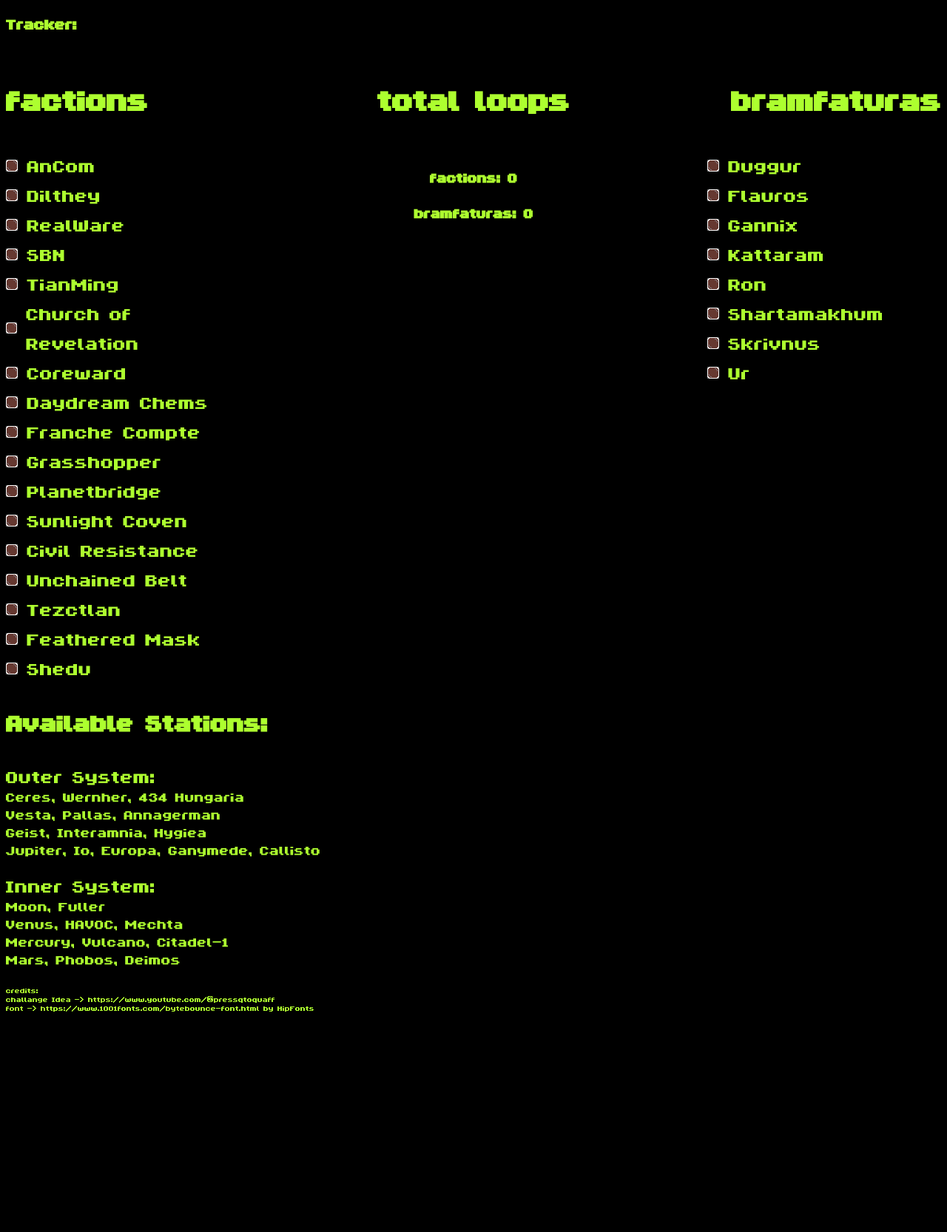
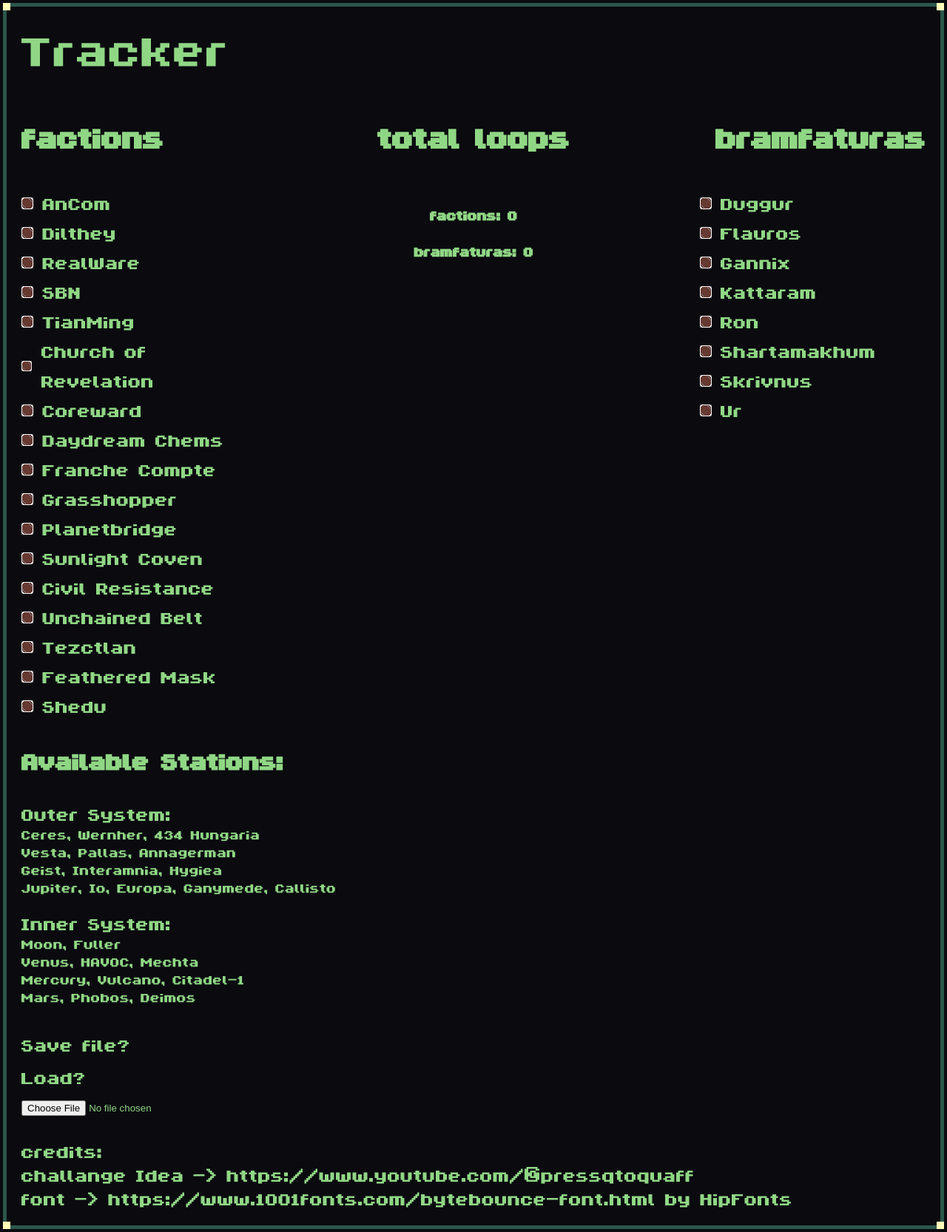
Before and after one commit to BearWithMePlease/root, a plain HTML site: page qmorphRouge/tracker.html in a window 1280 px wide. Shown: the whole page at 74% size. Before the commit the page ends 1378 px from the top, so only its background shows below. Drawn offline with Linux system fonts and the light colour scheme.

Commit message:
cosmetic change to mimmic ingame textbox style

```diff
--- a/qmorphRouge/scripts/script.js
+++ b/qmorphRouge/scripts/script.js
@@ -189,9 +189,26 @@ function exportButtonStates() {
         loopCounter: loopCounter
     };
 
-    const jsonStates = JSON.stringify(combinedStates);
+    const jsonStates = JSON.stringify(combinedStates, null, 2);
     console.log(jsonStates);
+
+    const blob = new Blob([jsonStates], { type: 'application/json' });
+    const link = document.createElement('a');
+    link.href = URL.createObjectURL(blob);
+    link.download = 'buttonStates.json'; // Set the file name
+
+    // Programmatically click the link to trigger the download
+    link.click();
+
+    // Clean up the URL object
+    URL.revokeObjectURL(link.href);
+
 }
+
+document.getElementById('downloadSave').addEventListener('click', function(event) {
+    event.preventDefault();
+    exportButtonStates();
+});
 
 
 function importButtonStates(jsonString) {
@@ -206,6 +223,19 @@ function importButtonStates(jsonString) {
     updateButtonVisualState()
     updateLoopCounter()
 }
+
+document.getElementById('fileInput').addEventListener('change', function(event) {
+    const file = event.target.files[0];
+    if (file) {
+        const reader = new FileReader();
+        reader.onload = function(e) {
+            const jsonString = e.target.result;
+            importButtonStates(jsonString);
+        };
+        reader.readAsText(file);
+    }
+});
+
 
 
 // update until
--- a/qmorphRouge/scripts/style.css
+++ b/qmorphRouge/scripts/style.css
@@ -7,34 +7,89 @@
 
 body {
     font-family: 'ByteBounce Font', sans-serif;
-    background-color: black;
-    color: greenyellow;
+    border: 5px solid #2a574a;
+    margin: 4px;
+    padding: 20px;
+    background-color: #0a0a0f;
+    color: #90d785;
+    position:relative;
+}
+
+.corner-dot {
+    position: absolute;
+    width: 10px;
+    height: 10px;
+    background-color: #fffdb8;
+}
+
+.corner-dot.top-left {
+    top: -5px;
+    left: -5px;
+}
+
+.corner-dot.top-right {
+    top: -5px;
+    right: -5px;
+}
+
+.corner-dot.bottom-left {
+    bottom: -5px;
+    left: -5px;
+}
+
+.corner-dot.bottom-right {
+    bottom: -5px;
+    right: -5px;
 }
 
 
 .button-container {
-    display: flex; /* Use flexbox to align items horizontally */
-    align-items: center; /* Center items vertically */
+    display: flex;
+    align-items: center;
 }
 
 .image-button {
     display: flex;
     align-items: center;
-    justify-content: center; /* Center the image */
+    justify-content: center;
     border: none;
-    background-color: transparent; /* Make background transparent */
+    background-color: transparent;
     cursor: pointer;
-    padding: 0; /* Remove padding */
-    outline: none; /* Remove outline on focus */
+    padding: 0;
+    outline: none;
 }
 
 .button-image {
-    width: 100%; /* Make image fill the button */
-    height: auto; /* Maintain aspect ratio */
-    display: block; /* Remove bottom space */
+    width: 100%;
+    height: auto;
+    display: block;
 }
 
 
+.miniheader{
+    font-size: 40px;
+}
+
+.stationText{
+    font-size: 30px;
+}
+
+a {
+    color: #90d785;
+    text-decoration: none;
+}
+
+a:hover {
+    color: #b8f1b8;
+}
+
+a:visited {
+    color: #90d785;
+}
+
+.bigHeader {
+    font-size: 100px;
+}
 /* div pattern for web */
 
 .container {
@@ -85,11 +140,3 @@ body {
 .stationContainer{
     font-size: 26px;
 }
-
-.miniheader{
-    font-size: 40px;
-}
-
-.stationText{
-    font-size: 30px;
-}
--- a/qmorphRouge/tracker.html
+++ b/qmorphRouge/tracker.html
@@ -7,8 +7,14 @@
 </head>
 <body>
 
-<h1>Tracker:</h1>
+<div class="corner-dot top-left"></div>
+<div class="corner-dot top-right"></div>
+<div class="corner-dot bottom-left"></div>
+<div class="corner-dot bottom-right"></div>
 
+<div class="bigHeader"> Tracker </div>
+
+<br>
 
 <div class="container">
     <div class="left">
@@ -258,6 +264,17 @@
 
 <br>
 <br>
+
+<br>
+<a href="#" id="downloadSave" class="miniheader"> Save file?</a>
+<br>
+<br>
+<div class="miniheader"> Load? <div>
+<input type="file" id="fileInput" accept=".json" />
+
+<br>
+<br>
+
 <div>
 credits:
 <br>
@@ -270,5 +287,6 @@ font -> https://www.1001fonts.com/bytebounce-font.html by HipFonts
 
 <script src="./scripts/script.js"></script>
 
+
 </body>
 </html>
```
